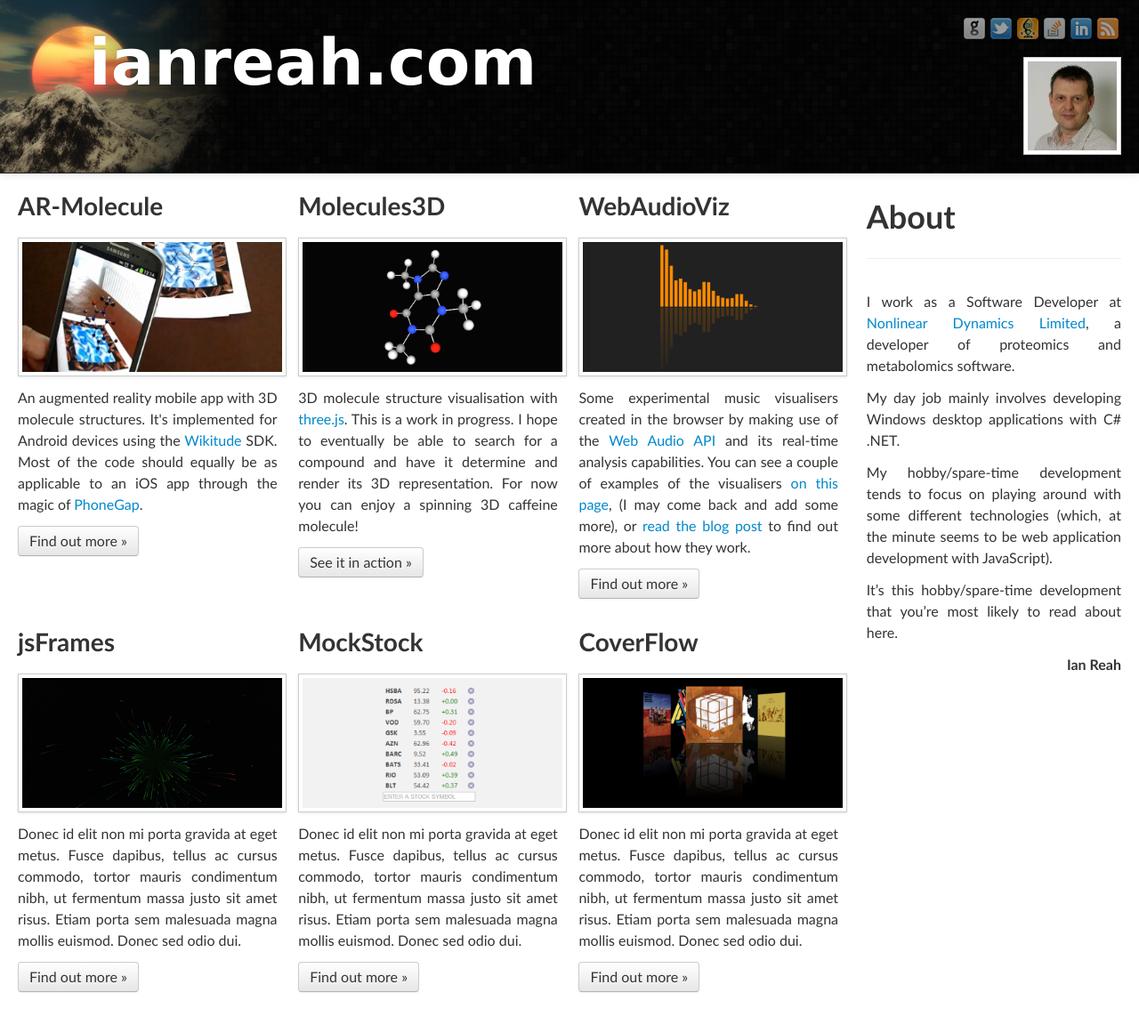
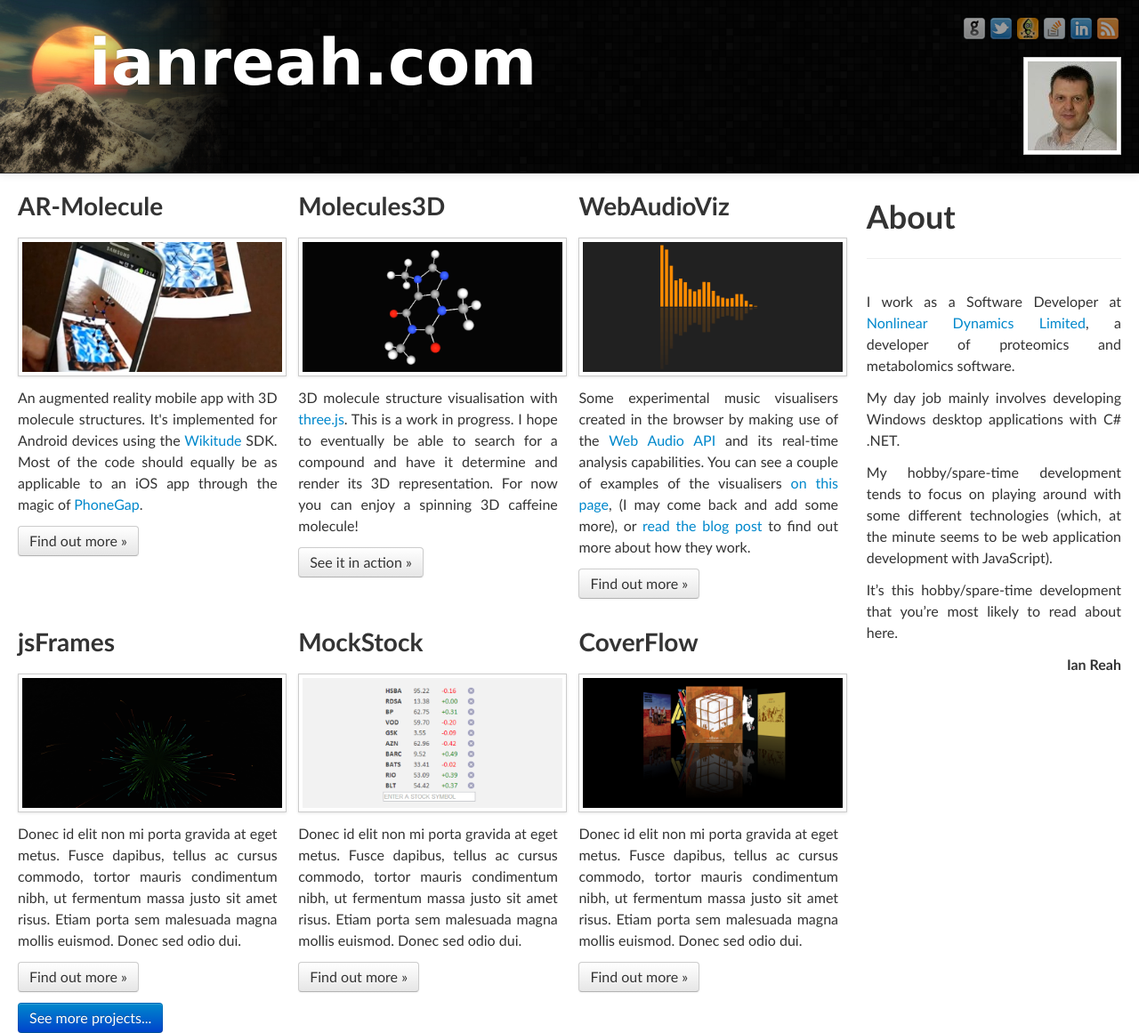
Before and after one commit to ianreah/bootstrap-playground, a Jekyll site: the page built from index.html, in a window 1280 px wide. Shown: the whole page at 89% size. Built offline with Jekyll 4.4.1, drawn with Linux system fonts in a browser that asks for light colours; before the commit the page ends 1127 px from its top, so only the background shows below that.

Commit message:
Add more projects in a collapsed section

```diff
--- a/index.html
+++ b/index.html
@@ -64,15 +64,58 @@
     img-url: img/project_coverflow.png
     call-to-action: Find out more
     description: *placeholder-desc
+
+theRest:
+  - name: SpotiBrowse
+    url: /Spotify-LibBrowser/
+    img-url: http://lorempixel.com/400/200
+    call-to-action: Find out more
+    description: *placeholder-desc
+  - name: ClosureTape
+    url: /ClosureTickerTape/
+    img-url: http://lorempixel.com/400/200
+    call-to-action: See it in action
+    description: *placeholder-desc
 ---
 
+<!-- top3 projects always shown -->
 <div class="row-fluid">
   {% for project in page.top3-projects %}
     {% include project %}
   {% endfor %}
 </div>
+
+<!-- next3 projects are on the second row in desktop   -->
+<!-- but within the collapsed section on mobile (TODO) -->
 <div class="row-fluid">
   {% for project in page.next3-projects %}
     {% include project %}
   {% endfor %}
 </div>
+
+<!-- collapse the rest of the projects -->
+<button type="button" class="btn btn-primary" data-toggle="collapse" data-target="#moreProjects">
+  See more projects...
+</button>
+
+<div id="moreProjects" class="collapse">
+  {% for project in page.theRest %}
+    {% assign column = forloop.index0 | modulo:3 %}
+    <!-- start a new row -->
+    {% if column == 0 %}
+      <div class="row-fluid">
+    {% endif %}
+
+    {% include project %}
+
+    <!-- close the row -->
+    {% if column == 2 %}
+      </div>
+    {% endif %}
+  {% endfor %}
+
+  <!-- close the row if we didn't fill it in the loop -->
+  {% if column != 2 %}
+    </div>
+  {% endif %}
+</div>
```
